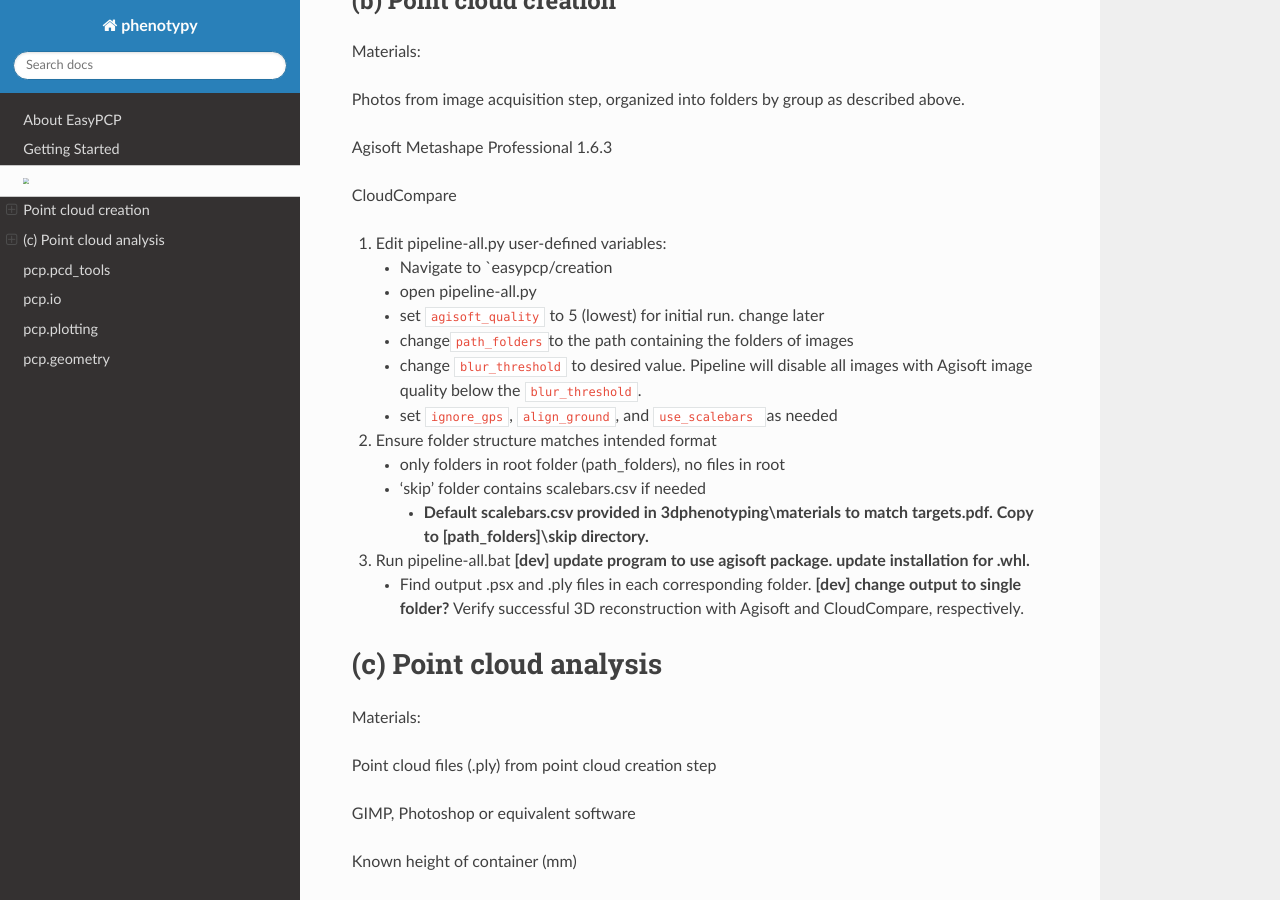
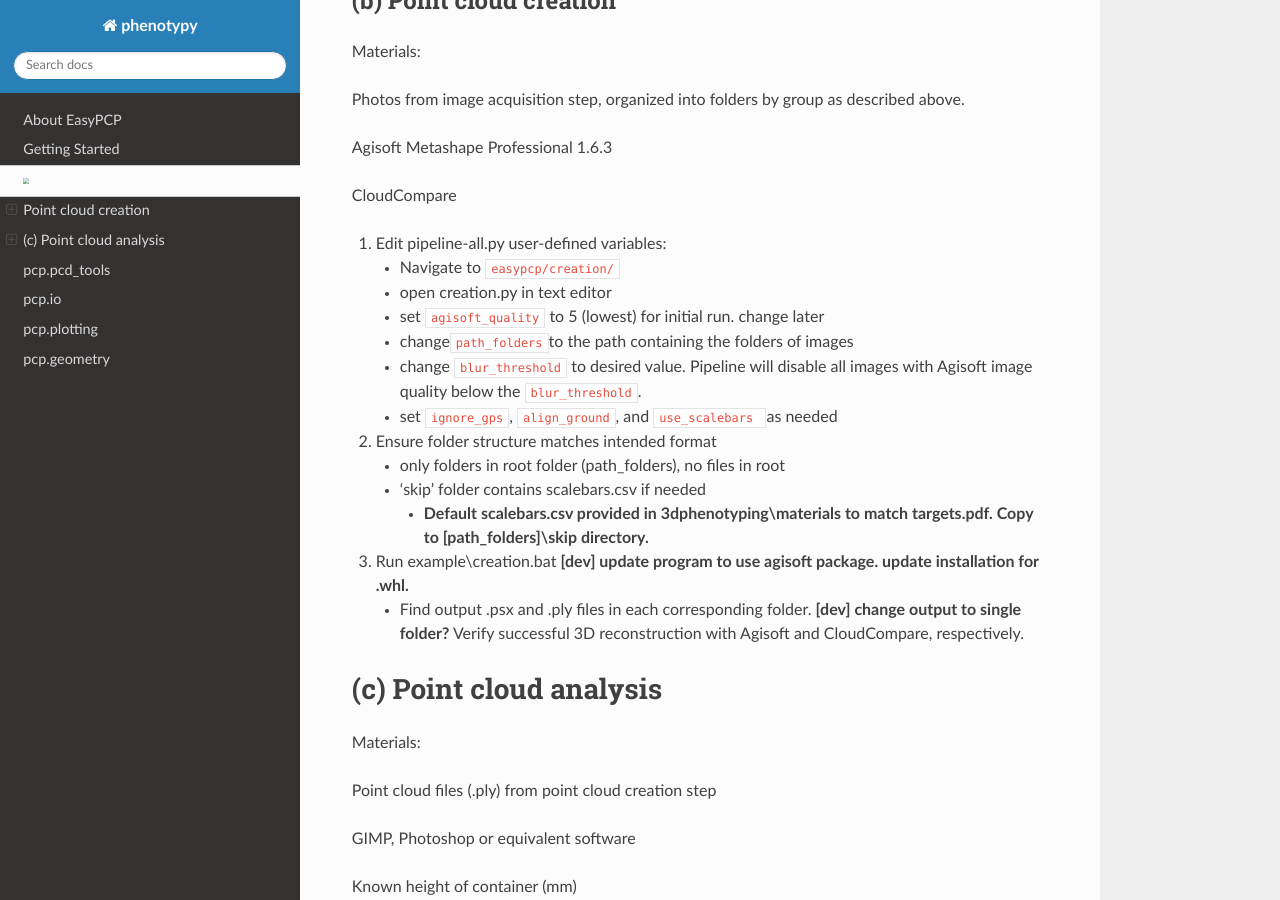
Before and after one commit to MorphometricsGroup/EasyDCP, a Sphinx documentation site: the page built from docs/source/tutorial.md, in a window 1280 px wide and 900 px high, scrolled down 1086 px. Built offline with Sphinx 7.4.7 and the Read the Docs theme 2.0.0, drawn with Linux system fonts in a browser that asks for light colours.

Commit message:
Update docs

```diff
--- a/docs/source/tutorial.md
+++ b/docs/source/tutorial.md
@@ -39,8 +39,8 @@ Agisoft Metashape Professional 1.6.3
 CloudCompare
 
 1. Edit pipeline-all.py user-defined variables:
-   - Navigate to `easypcp/creation
-   - open pipeline-all.py
+   - Navigate to `easypcp/creation/`
+   - open creation.py in text editor
    - set `agisoft_quality` to 5 (lowest) for initial run. change later
    - change`path_folders`to the path containing the folders of images
    - change `blur_threshold` to desired value. Pipeline will disable all images with Agisoft image quality below the `blur_threshold`.
@@ -49,7 +49,7 @@ CloudCompare
    - only folders in root folder (path_folders), no files in root
    - 'skip' folder contains scalebars.csv if needed
      - **Default scalebars.csv provided in 3dphenotyping\materials to match targets.pdf. Copy to [path_folders]\skip directory.**
-3. Run pipeline-all.bat **[dev] update program to use agisoft package. update installation for .whl.**
+3. Run example\creation.bat **[dev] update program to use agisoft package. update installation for .whl.**
    - Find output .psx and .ply files in each corresponding folder. **[dev] change output to single folder?** Verify successful 3D reconstruction with Agisoft and CloudCompare, respectively.
 
 # (c) Point cloud analysis
```
Also changed, not shown: docs/source/troubleshooting.md (+17 -3 lines).
